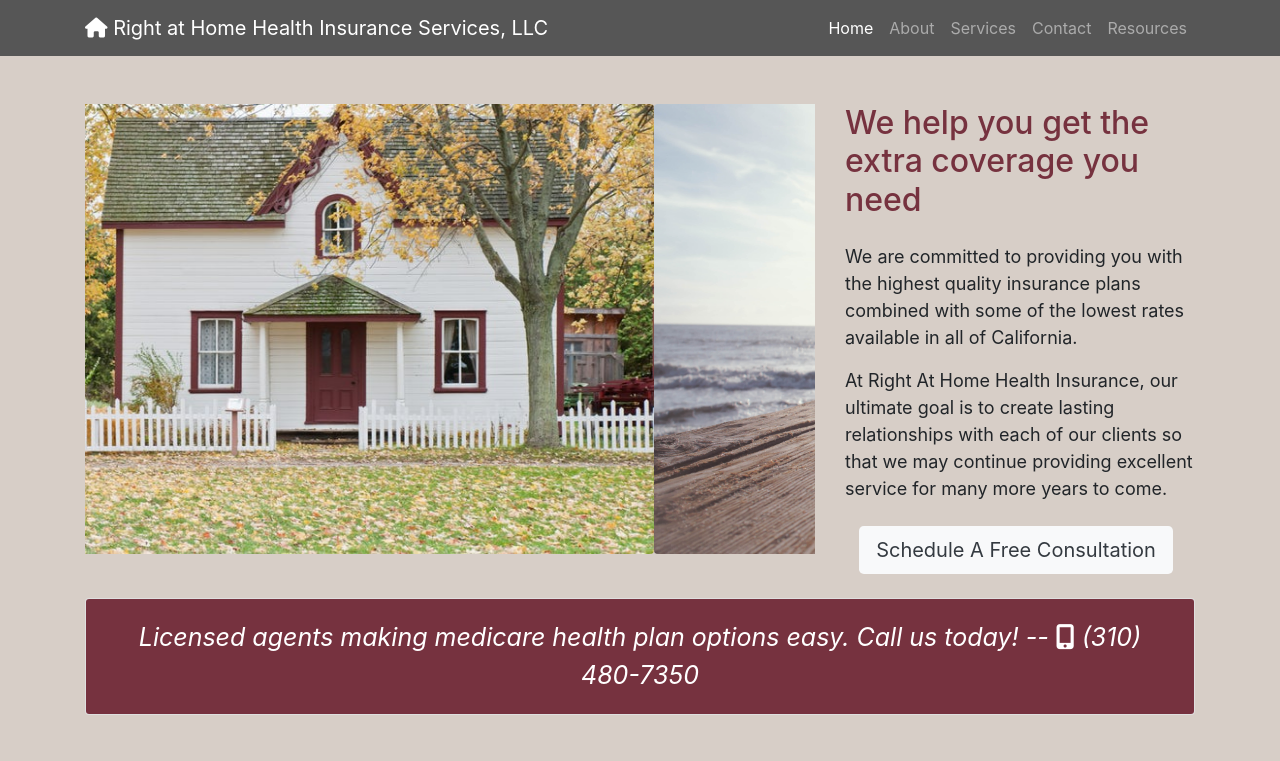
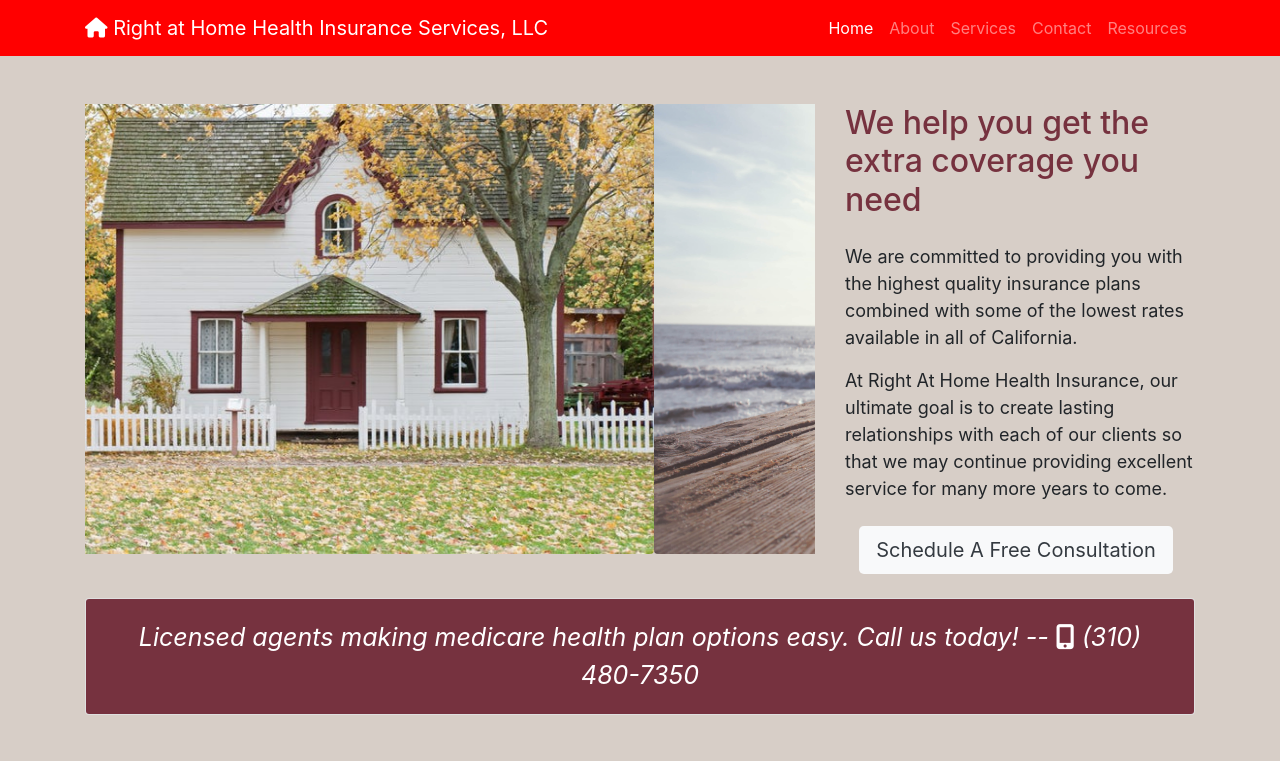
Before and after one commit to smontoro/rightathome, a website: page index.html in a window 1280 px wide. Shown: the top 761 px of the page. Drawn offline with Linux system fonts and the light colour scheme.

Commit message:
updated nav color

```diff
--- a/css/small-business.css
+++ b/css/small-business.css
@@ -16,7 +16,7 @@
 }
 
 .navbar{
-	background-color: #565656 ;
+	background-color: red; ;
 }
 
 
```
